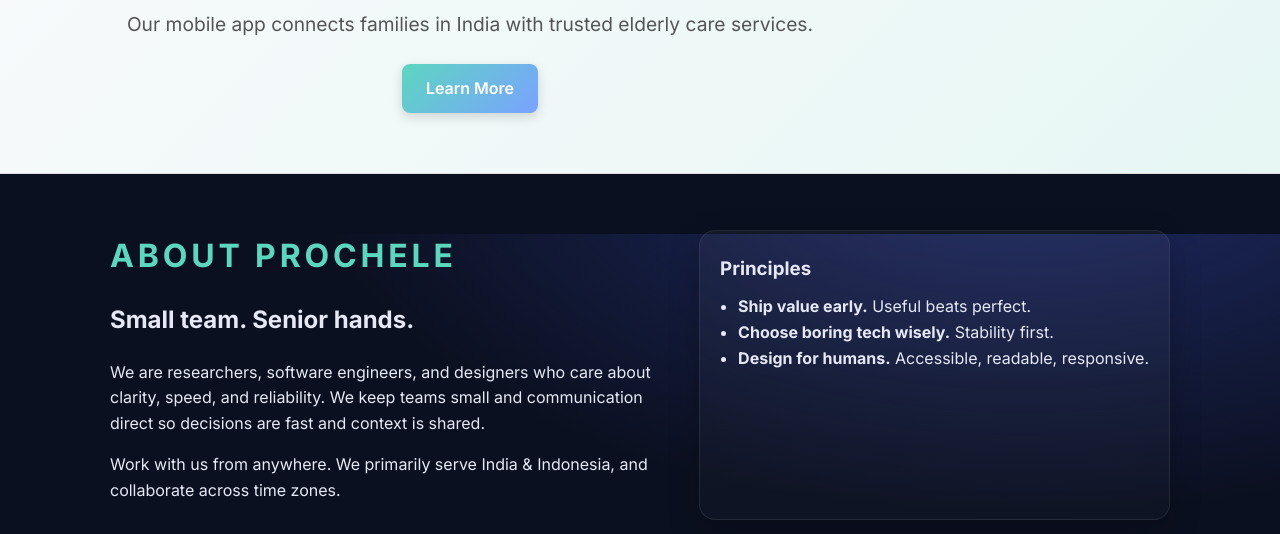
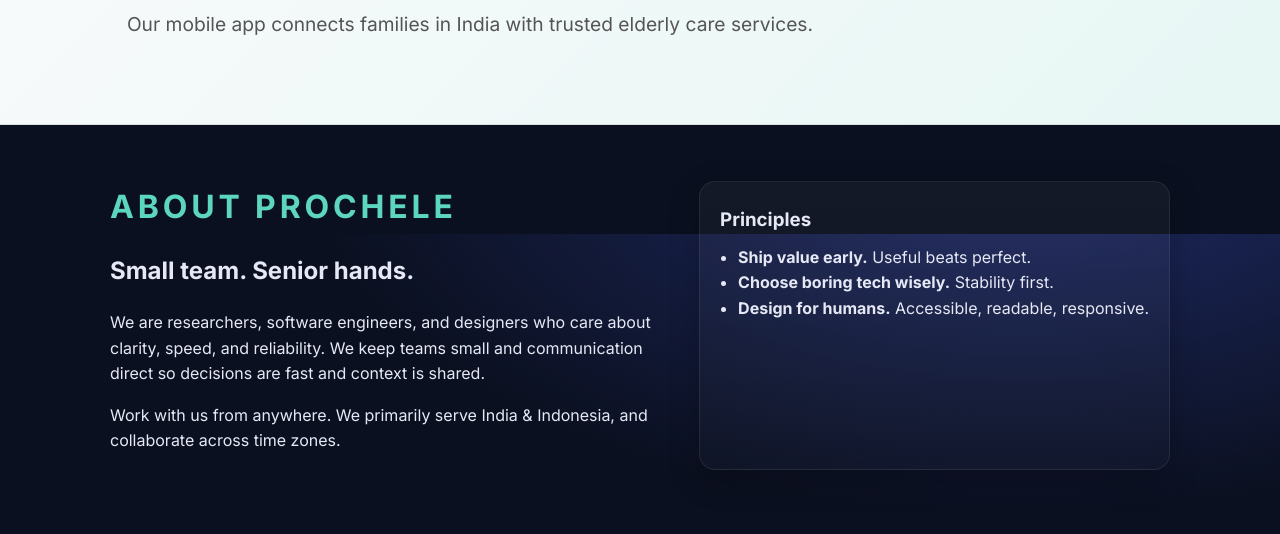
Before and after one commit to Prochele/prochele.github.io, a plain HTML site: page index.html in a window 1280 px wide. Shown: the part 566-1100 px from the top of the page. Drawn offline with Linux system fonts and the light colour scheme.

Commit message:
Update index.html

```diff
--- a/index.html
+++ b/index.html
@@ -193,14 +193,14 @@ Our mission is to help teams move faster by building clean, scalable, and reliab
   border-top: 1px solid #ddd;
   border-bottom: 1px solid #ddd;
 ">
-  <div style="max-width: 900px; margin: 2 auto;">
+  <div style="max-width: 900px; margin: 2 auto; text-align: center;">
     <h2 style="font-size: 2rem; color: #222; margin-bottom: 16px;">
       Caring for the Elderly, Powered by Technology
     </h2>
     <p style="font-size: 1.2rem; color: #555; margin-bottom: 24px;">
       Our mobile app connects families in India with trusted elderly care services.
     </p>
-    <a href="#contact" style="
+    <!--#contact" style="
       display: inline-block;
       padding: 12px 24px;
       border-radius: 8px;
@@ -212,7 +212,7 @@ Our mission is to help teams move faster by building clean, scalable, and reliab
       box-shadow: 0 4px 12px rgba(0,0,0,0.15);
     ">
       Learn More
-  </a>
+  </a-->
   </div>
 </section>
 
```
